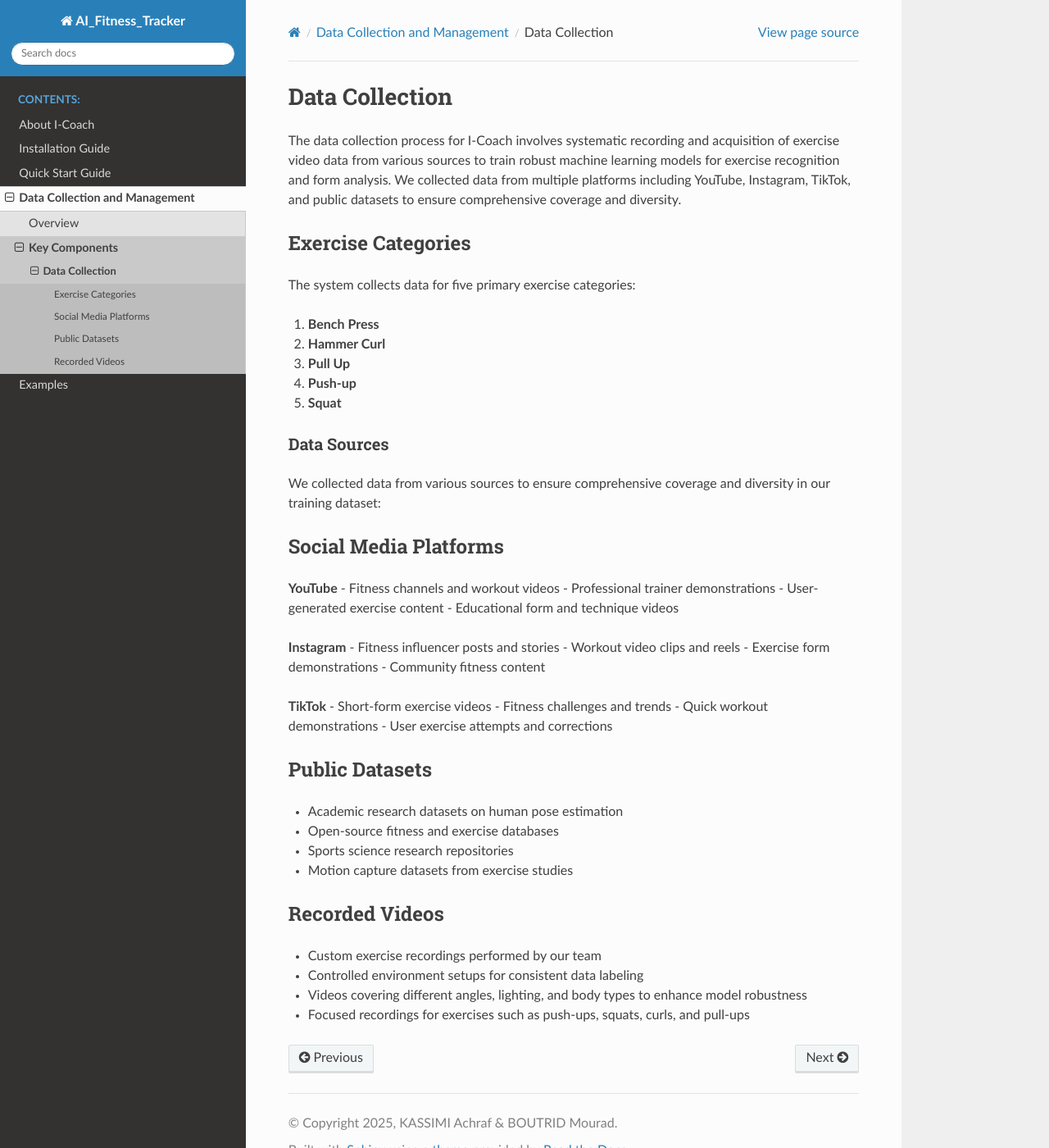
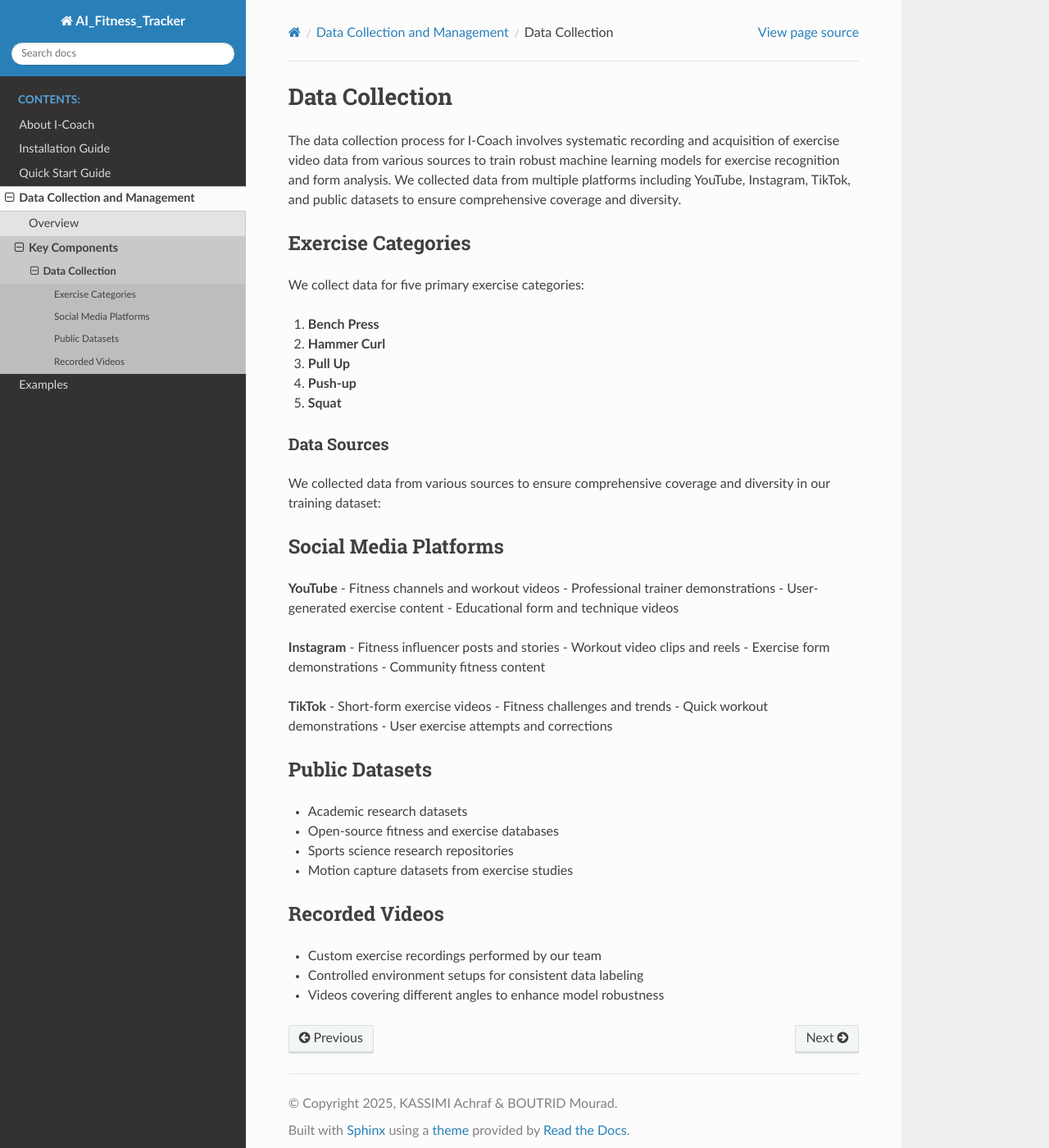
Before and after one commit to 1achraf1/I-COACH, a Sphinx documentation site: the page built from source/data/collection.rst, in a window 1280 px wide and 1400 px high. Shown: the whole window at 82% size. Built offline with Sphinx 7.4.7 and the Read the Docs theme 3.1.0, drawn with Linux system fonts in a browser that asks for light colours; pages that are not in the unit, such as notebooks, are missing from menus.

Commit message:
Update collection.rst

```diff
--- a/source/data/collection.rst
+++ b/source/data/collection.rst
@@ -7,7 +7,7 @@ The data collection process for I-Coach involves systematic recording and acquis
 Exercise Categories
 ~~~~~~~~~~~~~~~~~~~
 
-The system collects data for five primary exercise categories:
+We collect data for five primary exercise categories:
 
 1. **Bench Press**
 
@@ -53,7 +53,7 @@ Social Media Platforms
 Public Datasets
 ~~~~~~~~~~~~~~~
 
-- Academic research datasets on human pose estimation
+- Academic research datasets
 - Open-source fitness and exercise databases
 - Sports science research repositories
 - Motion capture datasets from exercise studies
@@ -63,5 +63,4 @@ Recorded Videos
 
 - Custom exercise recordings performed by our team
 - Controlled environment setups for consistent data labeling
-- Videos covering different angles, lighting, and body types to enhance model robustness
-- Focused recordings for exercises such as push-ups, squats, curls, and pull-ups
+- Videos covering different angles to enhance model robustness
```
